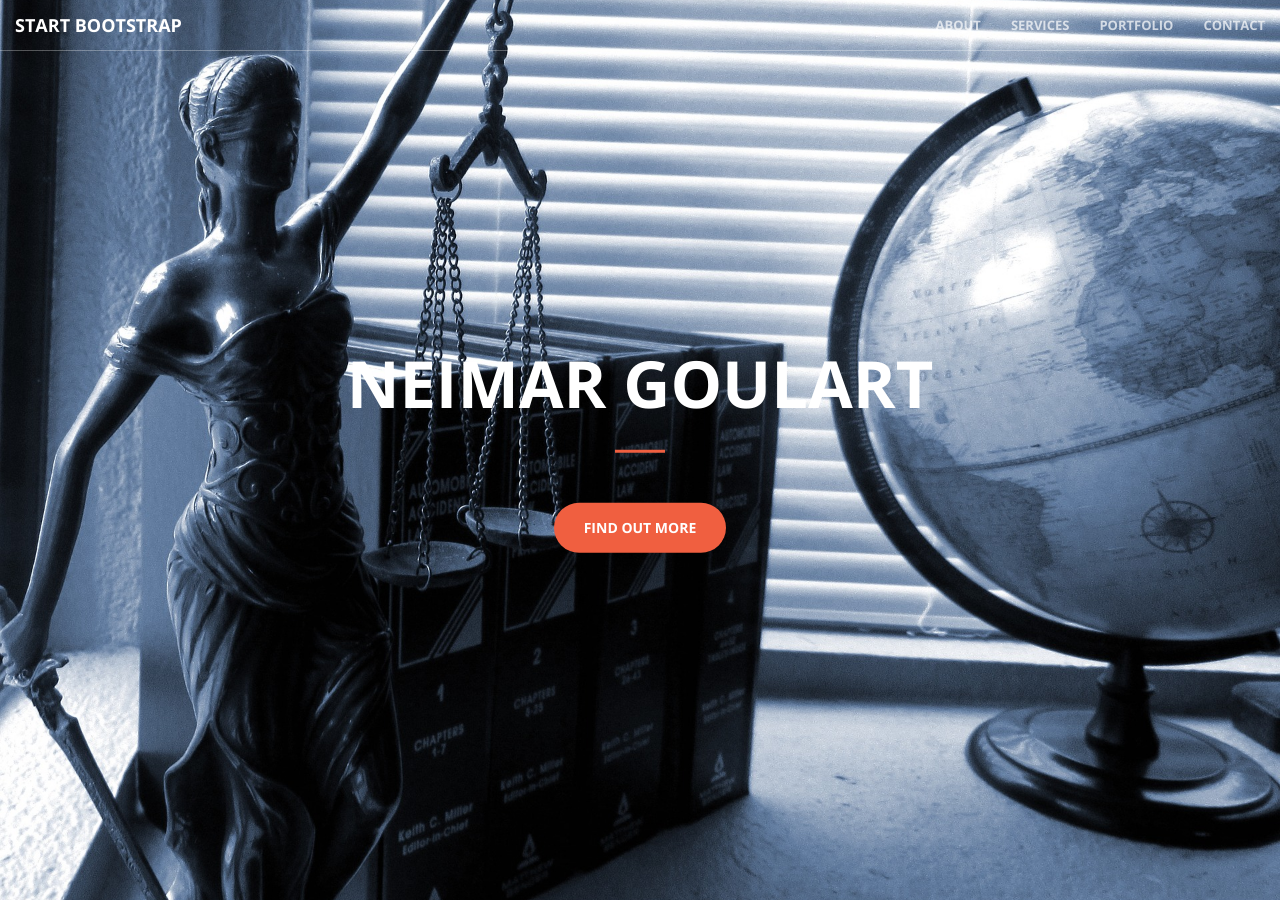
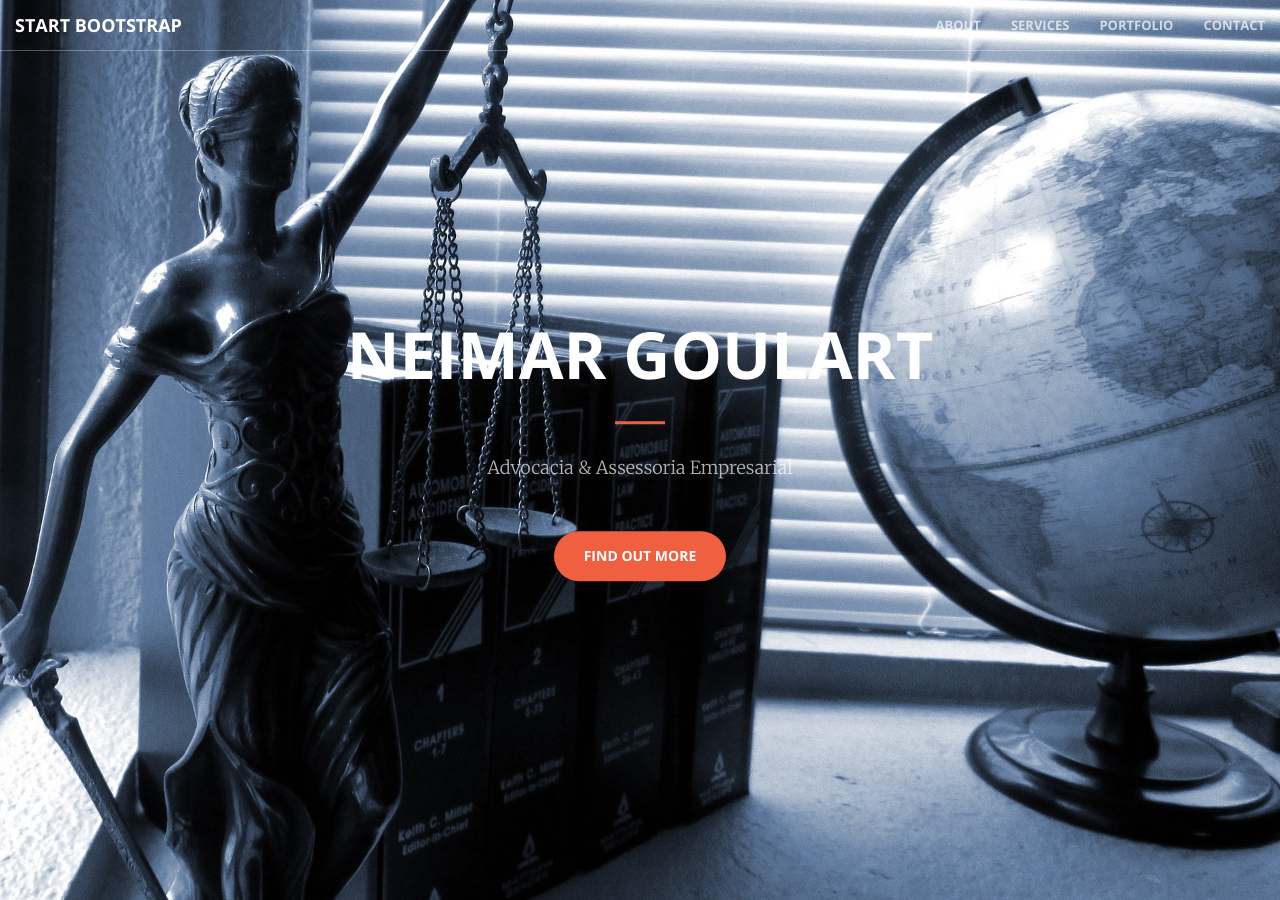
Before and after one commit to ngoulart/ngoulart.github.io, a Jekyll site: the page built from index.html, in a window 1280 px wide and 900 px high. Built offline with Jekyll 4.4.1, drawn with Linux system fonts in a browser that asks for light colours.

Commit message:
Put text hardcoded in HTML

```diff
--- a/_config.yml
+++ b/_config.yml
@@ -7,6 +7,3 @@ url: "https://ngoulart.github.io" # the base hostname & protocol for your site
 
 # Build settings
 markdown: kramdown
-
-header.title: Neimar Goulart
-header.subtitle: Advocacia & Assessoria Empresarial
--- a/_includes/header.html
+++ b/_includes/header.html
@@ -1,9 +1,9 @@
 <header>
     <div class="header-content">
         <div class="header-content-inner">
-            <h1>{{site.title}}</h1>
+            <h1>Neimar Goulart</h1>
             <hr>
-            <p>{{site.headerSubtitle}}</p>
+            <p>Advocacia & Assessoria Empresarial</p>
             <a href="#about" class="btn btn-primary btn-xl page-scroll">Find Out More</a>
         </div>
     </div>
```
